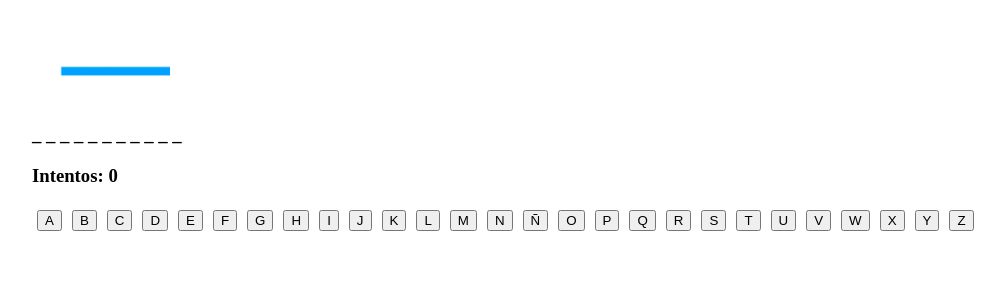
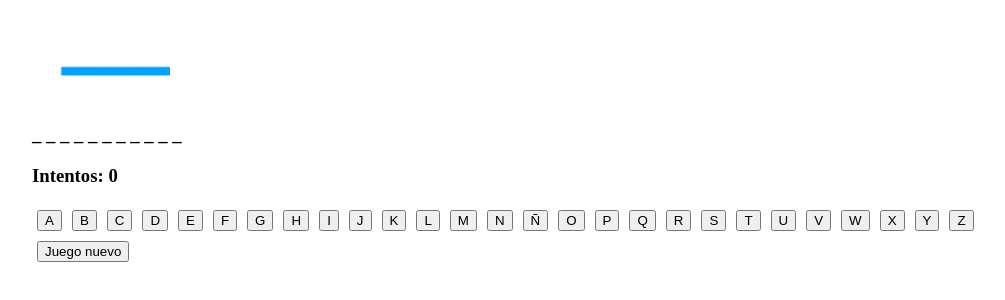
Before and after one commit to OscarTerceros/hanginGame, a React (Vite) app: page / in a window 1280 px wide. Shown: the part 276-576 px from the top of the page, without its empty margins (8-1013 px from the left). Built offline with nearby package versions, Linux system fonts and the light colour scheme.

Commit message:
Reiniciar Juego

```diff
--- a/src/App.tsx
+++ b/src/App.tsx
@@ -7,8 +7,8 @@ import './App.css'
 
 function App() {
 
-  const [ word ] = useState( getRandomWord() );
-  const [hiddenWord, setHiddenWord] = useState( '_ '.repeat( word.length ) );
+  const [ word, setWord ] = useState( getRandomWord() );
+  const [ hiddenWord, setHiddenWord ] = useState( '_ '.repeat( word.length ) );
   const [ attempts, setAttempts ] = useState( 0 );
   const [ lose, SetLose ] = useState( false );
   const [ won, SetWon ] = useState( false );
@@ -48,6 +48,16 @@ function App() {
     setHiddenWord( hiddenWordArray.join( ' ' ) );
   }
 
+  const newGame = () => {
+
+    setWord( getRandomWord() );
+    setHiddenWord( '_ '.repeat( word.length ) );
+    setAttempts( 0 );
+    SetLose( false );
+    SetWon( false );
+
+  }
+
   return (
     <>
       {/* Imágenes */}
@@ -56,7 +66,7 @@ function App() {
       {/* Palabra oculta */}
       <h3>{ hiddenWord }</h3>
 
-      {/* Contador dew intentos */}
+      {/* Contador de intentos */}
       <h3>Intentos: { attempts }</h3>
 
       {/* Mensaje si perdió */}
@@ -74,6 +84,11 @@ function App() {
 
       {/* Botones de letras */}
       { letters.map( ( letter: string, i: number ) => <button onClick={ () => checkLetter( letter ) } key={ i }> {letter} </button> )}
+
+      {/* Boton de nuevo juego */}
+      <br></br>
+      <button onClick={ newGame }>Juego nuevo</button>
+
     </>
   )
 }
```
